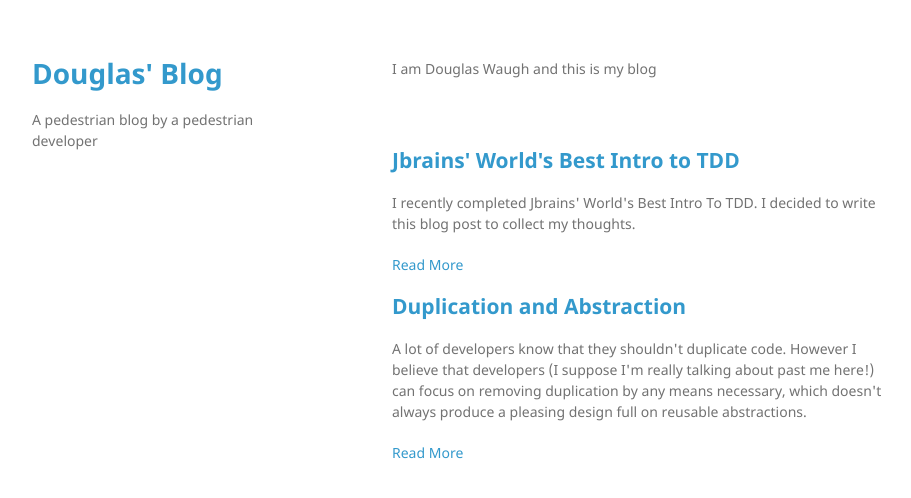
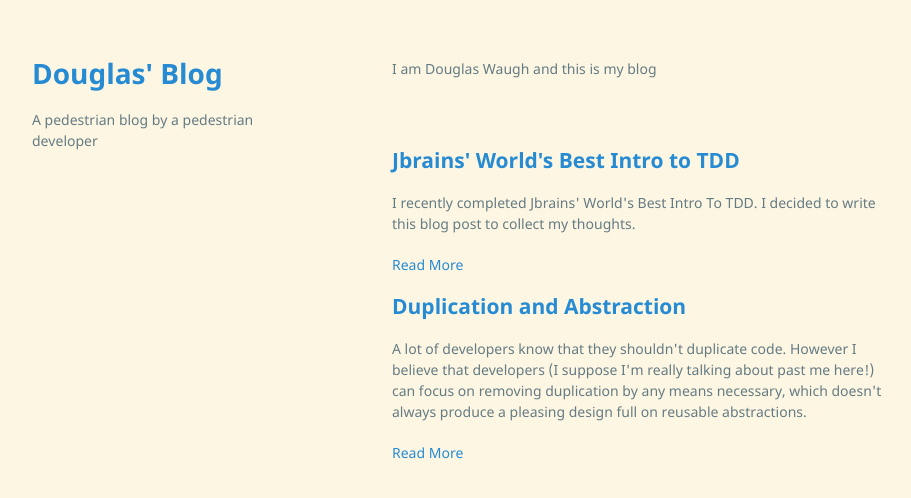
Before and after one commit to douglaswaugh/douglaswaugh.github.io, a Jekyll site: the page built from index.md, in a window 1280 px wide. Shown: the top 498 px of the page, without its empty margins (178-1089 px from the left). Built offline with Jekyll 4.4.1, drawn with Linux system fonts in a browser that asks for light colours.

Commit message:
Apply solarized light styles to regular content

```diff
--- a/_sass/jekyll-theme-minimal.scss
+++ b/_sass/jekyll-theme-minimal.scss
@@ -2,15 +2,15 @@
 @import "rouge-github";
 
 body {
-  background-color: #fff;
+  background-color: #fdf6e3;
   padding:50px;
   font: 14px/1.5 "Noto Sans", "Helvetica Neue", Helvetica, Arial, sans-serif;
-  color:#727272;
+  color:#657b83;
   font-weight:400;
 }
 
 h1, h2, h3, h4, h5, h6 {
-  color:#222;
+  color:#2aa198;
   margin:0 0 20px;
 }
 
@@ -26,16 +26,8 @@ h1 {
   font-size:28px;
 }
 
-h2 {
-  color:#393939;
-}
-
-h3, h4, h5, h6 {
-  color:#494949;
-}
-
 a {
-  color:#39c;
+  color:#268bd2;
   text-decoration:none;
 }
 
```
